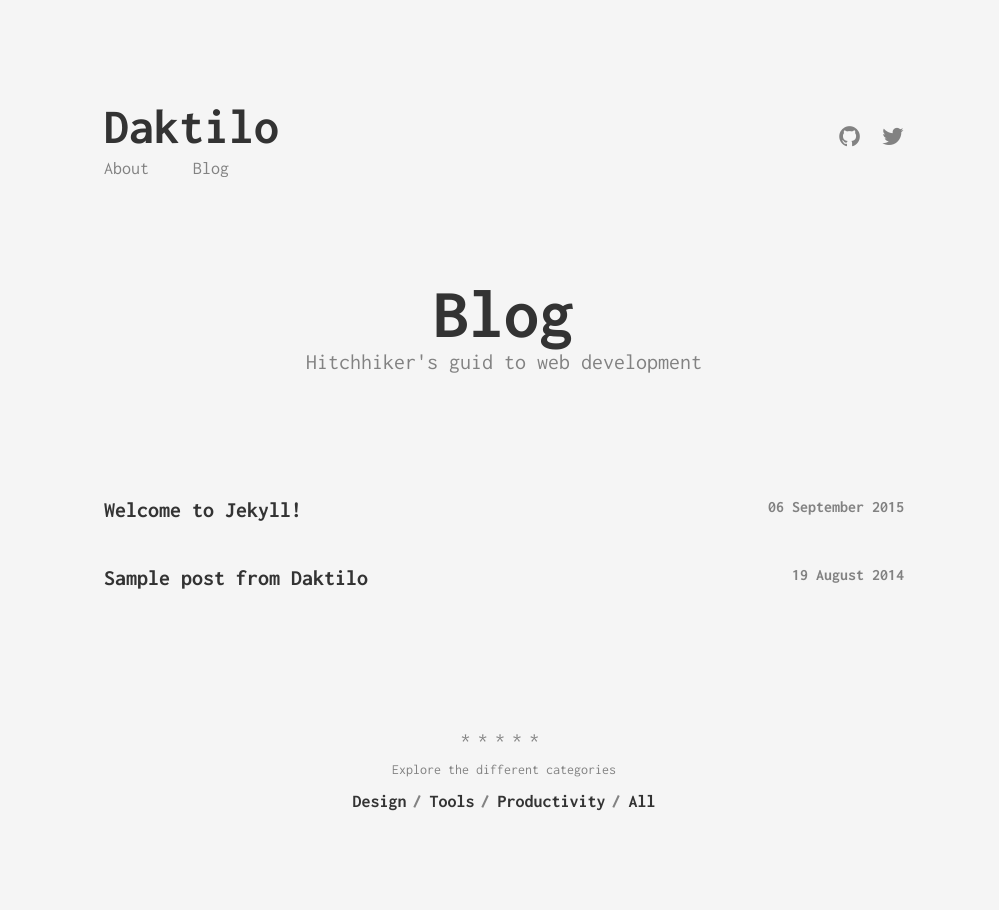
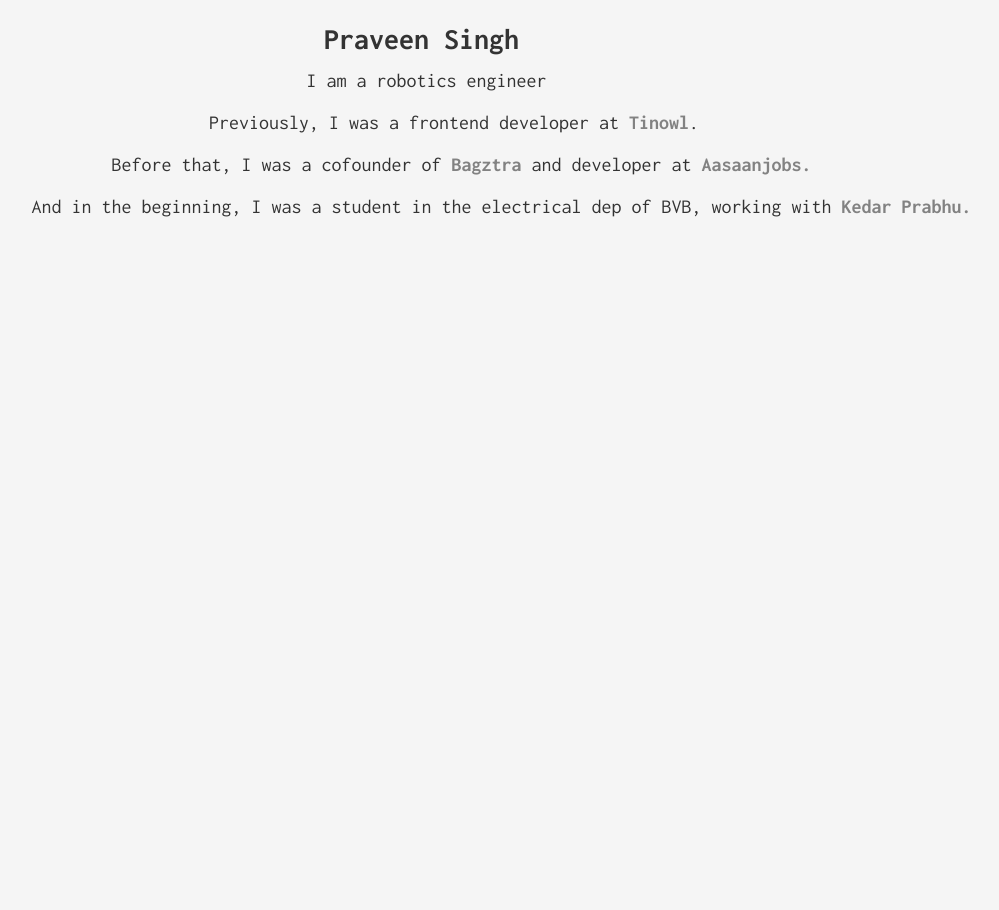
Before and after one commit to prrraveen/prrraveen.github.io, a Jekyll site: the page built from index.html, in a window 1280 px wide. Shown: the whole page, without its empty margins (136-1135 px from the left). Built offline with Jekyll 4.4.1, drawn with Linux system fonts in a browser that asks for light colours.

Commit message:
first commit

```diff
--- a/_config.yml
+++ b/_config.yml
@@ -1,5 +1,5 @@
 # Site settings
-title: Daktilo
+title: Praveen Singh
 description: >
   Write an awesome description for your new site here. You can edit this
   line in _config.yml. It will appear in your document head meta (for
@@ -8,14 +8,4 @@
 baseurl: "" # the subpath of your site, e.g. /blog/
 url: "http://hitchhiker.ma" # the base hostname & protocol for your site
 
-author:
-  fullname: Motaquillah Maddane
-  googleplus: https://www.google.com/+MotaquillahMaddane
-  github: kronik3r
-  twitter: electrik_frog
-  # disqus: your_disqus_username
-
-# google_analytics: 'UA-XXXXXXXX-X'
-
-# Build settings
 markdown: kramdown
--- a/_includes/externals/styling.html
+++ b/_includes/externals/styling.html
@@ -1,3 +1,4 @@
+<link rel="stylesheet" href="https://maxcdn.bootstrapcdn.com/bootstrap/3.3.6/css/bootstrap.min.css" integrity="sha384-1q8mTJOASx8j1Au+a5WDVnPi2lkFfwwEAa8hDDdjZlpLegxhjVME1fgjWPGmkzs7" crossorigin="anonymous">
 <link href='http://fonts.googleapis.com/css?family=Inconsolata:400,700' rel='stylesheet' type='text/css'>
 <link rel="stylesheet" href="{{ "/assets/vendor/normalize-css/normalize.css" | prepend: site.baseurl }}">
 <link rel="stylesheet" href="{{ "/css/main.css" | prepend: site.baseurl }}">
--- a/_includes/header.html
+++ b/_includes/header.html
@@ -1,24 +1,32 @@
-<header class="header">
-    <div class="navigation">
-        <a href="/" class="logo">{{ site.title }}</a>
-
-        <ul class="menu">
-            <li class="menu__entry"><a href="{{ '/about' | prepend: site.baseurl }}">About</a></li>
-            <li class="menu__entry"><a href="{{ '/' | prepend: site.baseurl }}">Blog</a></li>
-        </ul>
+<div class="row wrapper">
+    <div class='col-sm-5 col-sm-offset-4'>
+        <p class='logo'>Praveen Singh</p>
+    </div>
+    <div class='col-sm-5 col-sm-offset-3'>
+        <p>&nbsp &nbsp &nbsp &nbsp
+            I am a robotics engineer</p>
+    </div>
+    <div class='col-sm-10 col-sm-offset-2'>
+        <p>&nbsp &nbsp &nbsp &nbsp
+        Previously, I was a frontend developer at
+        <a target="blank" href="https://play.google.com/store/apps/details?id=com.flutterbee.tinyowl&hl=en">Tinowl</a>.</p>
     </div>
 
-    <ul class="social-links">
-        {% if site.author.github %}
-            <a href="https://github.com/{{ site.author.github }}" class="social-links__entry" target="_blank">
-                <i class="fa fa-github"></i>
-            </a>
-        {% endif %}
+    <div class='col-sm-10 col-sm-offset-1'>
+        <p>&nbsp &nbsp &nbsp &nbsp
+           Before that, I was a cofounder of
+           <a target="blank" href="http://bagztra.com/">Bagztra</a>
+           and developer at
+           <a target="blank" href="https://www.aasaanjobs.com/en/">Aasaanjobs.</a>
+       </p>
+    </div>
 
-        {% if site.author.twitter %}
-            <a href="https://twitter.com/{{ site.author.twitter }}" class="social-links__entry" target="_blank">
-                <i class="fa fa-twitter"></i>
-            </a>
-        {% endif %}
-    </ul>
-</header>
+    <div class='col-sm-10 col-sm-offset-1'>
+        <p>
+           And in the beginning, I was a student in the electrical dep of BVB, working with
+           <a target="blank" href="https://www.facebook.com/gunkedar?fref=ts">Kedar Prabhu.</a>
+
+       </p>
+    </div>
+
+</div>
--- a/_layouts/default.html
+++ b/_layouts/default.html
@@ -8,10 +8,9 @@
     </head>
 
     <body>
-        <div class="wrapper">
+        <div class="container">
             {% include header.html %}
 
-            {{ content }}
         </div>
 
         {% include externals/scripting.html %}
--- a/_sass/_default.scss
+++ b/_sass/_default.scss
@@ -65,8 +65,8 @@
 
 /* =Header */
 .wrapper {
-    max-width: 800px;
-    margin: 100px auto;
+    // max-width: 800px;
+    margin-top: 2%;
 }
 
 .header {
@@ -78,7 +78,7 @@
 }
 
 .logo {
-    font-size: 50px;
+    font-size: 30px;
     font-weight: 700;
     color: $iron;
     display: block;
@@ -100,8 +100,8 @@
     &:last-child {
         margin-right: 0px;
     }
+
 }
-
 .menu__entry a {
     font-weight: 400;
 }
--- a/css/main.scss
+++ b/css/main.scss
@@ -12,4 +12,5 @@
     "mixins",
     "default",
     "404"
+
 ;
```
